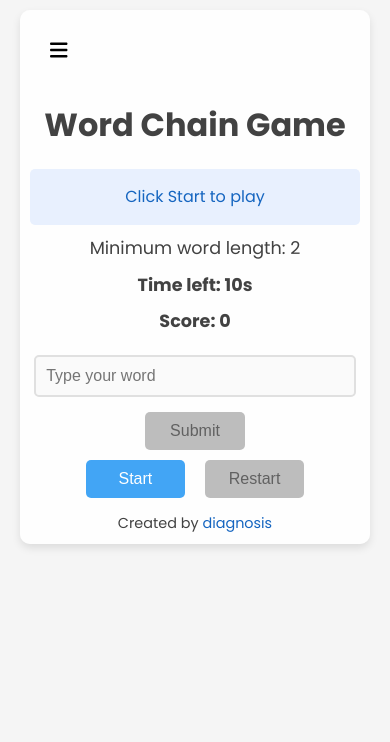
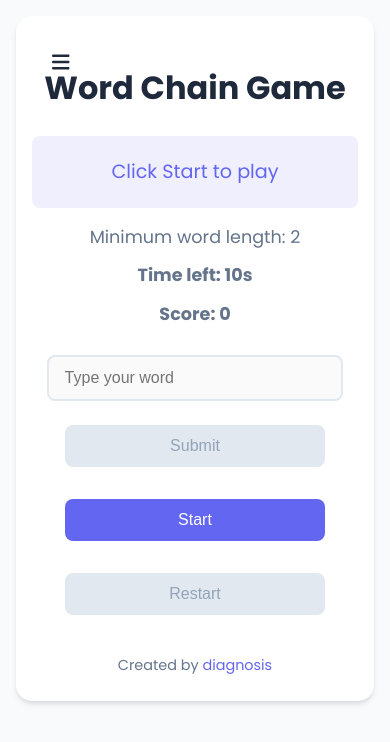
Before and after one commit to diagnosis/word-chain-game, a React (Vite) app: page / in a window 390 px wide. Shown: the top 742 px of the page. Built offline with nearby package versions, Linux system fonts and the light colour scheme.

Commit message:
Update app design and colors

```diff
--- a/src/App.css
+++ b/src/App.css
@@ -2,111 +2,128 @@
   position: relative;
   max-width: 800px;
   height: auto;
-  margin: 100px auto;
-  padding: 20px;
+  margin: 40px auto;
+  padding: 32px;
   text-align: center;
-  background-color: rgba(255, 255, 255, 0.9); /* Slightly more opaque for contrast */
-  border-radius: 10px;
-  box-shadow: 0 4px 8px rgba(0, 0, 0, 0.1);
+  background-color: var(--surface);
+  border-radius: 16px;
+  box-shadow: 0 4px 6px -1px rgb(0 0 0 / 0.1), 0 2px 4px -2px rgb(0 0 0 / 0.1);
   display: flex;
   flex-direction: column;
   justify-content: space-between;
 }
-.menu-control{
+
+.menu-control {
   display: flex;
+  position: absolute;
+  top: 24px;
+  left: 24px;
 }
-.menu-control-icon{
+
+.menu-control-icon {
   cursor: pointer;
   border-radius: 50%;
-  padding: 10px;
-  margin: 10px;
-  transition: background-color 0.3s ease;
+  padding: 12px;
+  color: var(--text);
+  transition: all 0.2s ease;
 }
-.menu-control-icon:hover{
-  background-color: rgba(21, 101, 192, 0.1);
+
+.menu-control-icon:hover {
+  background-color: var(--background);
+  transform: scale(1.05);
 }
-.menu{
+
+.menu {
   position: absolute;
   top: 0;
   left: 0;
-  width: 50%;
+  width: 300px;
   height: 100%;
-  background-color: rgba(21, 101, 192, 0.95);
+  background-color: var(--primary);
   display: block;
   z-index: 1;
   color: white;
-  border-bottom-left-radius: 10px;
-  border-top-left-radius: 10px;
-  transform: translateY(-110%);
+  border-top-left-radius: 16px;
+  border-bottom-left-radius: 16px;
+  transform: translateX(-110%);
   visibility: hidden;
-  transition: opacity 0.5s ease, transform 0.7s ease-in-out, visibility 0.5s ease
-}
-.menu.active{
-  visibility: visible;
-  opacity: 1;
-  transform: translateY(0);
+  transition: all 0.3s cubic-bezier(0.4, 0, 0.2, 1);
 }
 
-
-.menu-close-control{
-  display: flex;
-  justify-content: flex-end;
-  height:1px;
-  margin-bottom: 0px;
-}
-.menu-close-control-icon{
-  cursor: pointer;
-  padding: 15px;
-  border-radius: 50%;
-}
-.menu-close-control-icon:hover{
-  background-color: rgba(255, 255, 255, 0.1);
-}
-.menu-close.active{
+.menu.active {
   visibility: visible;
   opacity: 1;
   transform: translateX(0);
 }
-.menu-close-icon{}
-.menu-items{
+
+.menu-close-control {
+  display: flex;
+  justify-content: flex-end;
+  padding: 16px;
+}
+
+.menu-close-control-icon {
+  cursor: pointer;
+  padding: 12px;
+  border-radius: 50%;
+  color: white;
+  transition: all 0.2s ease;
+}
+
+.menu-close-control-icon:hover {
+  background-color: rgba(255, 255, 255, 0.1);
+  transform: scale(1.05);
+}
+
+.menu h2 {
+  margin: 0 24px;
+  font-size: 1.5rem;
+}
+
+.menu-items {
   list-style: none;
-  margin: 0;
-  padding: 10px;
+  margin: 24px 0;
+  padding: 0 24px;
   display: flex;
   flex-direction: column;
-  align-items: flex-start;
-  gap: 10px;
+  gap: 16px;
 }
-.menu-item{
+
+.menu-item {
   text-align: left;
-  padding: 10px;
-  width: 80%;
-  border-bottom: 1px solid white;
+  padding: 16px;
+  border-radius: 8px;
+  transition: all 0.2s ease;
+  display: flex;
+  align-items: center;
+  gap: 12px;
 }
-.menu-item:last-child:hover{
-  background-color: rgba(255, 255, 255, 0.1);
-  color: navajowhite;
-  cursor: pointer;
-}
-.menu-item:last-child{
-  border-bottom: none;
-}
-.menu-item a{
-  text-decoration: none;
+
+.menu-item select {
+  margin-left: 12px;
+  padding: 4px 8px;
+  border-radius: 4px;
+  border: 1px solid rgba(255, 255, 255, 0.2);
+  background: rgba(255, 255, 255, 0.1);
   color: white;
 }
-.menu-item a:hover{}
+
+.menu-item:hover {
+  background-color: rgba(255, 255, 255, 0.1);
+}
+
 .title {
   font-size: 2.5rem;
-  color: #424242; /* Darker gray for better contrast */
-  margin-bottom: 20px;
+  color: var(--text);
+  margin: 24px 0;
+  font-weight: 700;
 }
 
 .result {
   font-size: 1.2rem;
-  margin: 10px 0;
-  padding: 12px;
-  border-radius: 5px;
+  margin: 16px 0;
+  padding: 16px;
+  border-radius: 8px;
   transition: all 0.3s ease;
   min-height: 40px;
   display: flex;
@@ -115,132 +132,125 @@
 }
 
 .result-success {
-  background-color: #e6f4ea; /* Softer green */
-  color: #2e7d32; /* Darker green text */
+  background-color: rgba(34, 197, 94, 0.1);
+  color: var(--success);
 }
 
 .result-error {
-  background-color: #ffeded; /* Light coral */
-  color: #d32f2f; /* Softer red text */
+  background-color: rgba(239, 68, 68, 0.1);
+  color: var(--error);
 }
 
 .result-neutral {
-  background-color: #e8f0fe; /* Pale blue */
-  color: #1565c0; /* Softer blue text */
+  background-color: rgba(99, 102, 241, 0.1);
+  color: var(--primary);
 }
 
 .minimum-length,
 .time-left,
 .score {
   font-size: 1.1rem;
-  margin: 10px 0;
-  color: #424242; /* Darker gray for readability */
+  margin: 12px 0;
+  color: var(--text-light);
 }
 
 .input {
   width: 80%;
   max-width: 300px;
-  padding: 10px;
+  padding: 12px 16px;
   font-size: 1rem;
-  border: 2px solid #e0e0e0; /* Lighter gray border */
-  border-radius: 5px;
-  margin: 10px 0;
-  transition: border-color 0.3s ease;
+  border: 2px solid #e2e8f0;
+  border-radius: 8px;
+  margin: 16px 0;
+  transition: all 0.2s ease;
 }
 
 .input:focus {
-  border-color: #90caf9; /* Soft blue on focus */
+  border-color: var(--primary);
   outline: none;
+  box-shadow: 0 0 0 3px rgba(99, 102, 241, 0.2);
 }
 
 .submit-button,
 .start-button,
 .restart-button {
-  padding: 10px 20px;
+  padding: 12px 24px;
   font-size: 1rem;
-  width: 30%;
+  min-width: 120px;
   border: none;
-  border-radius: 5px;
+  border-radius: 8px;
   cursor: pointer;
-  margin: 5px;
-  transition: background-color 0.3s ease, transform 0.2s ease;
+  margin: 8px;
+  font-weight: 500;
+  transition: all 0.2s ease;
 }
 
 .submit-button {
-  background-color: #4caf50; /* Muted green */
+  background-color: var(--success);
   color: white;
 }
 
 .submit-button:hover:not(:disabled) {
-  background-color: #388e3c; /* Darker green on hover */
-  transform: scale(1.05);
-}
-
-.submit-button:disabled {
-  background-color: #bdbdbd; /* Neutral gray */
-  cursor: not-allowed;
-  transform: scale(1);
-  color: #616161; /* Darker gray text */
+  background-color: var(--success-dark);
+  transform: translateY(-1px);
 }
 
 .start-button {
-  background-color: #42a5f5; /* Soft blue */
+  background-color: var(--primary);
   color: white;
 }
 
 .start-button:hover:not(:disabled) {
-  background-color: #1e88e5; /* Darker blue on hover */
-  transform: scale(1.05);
-}
-
-.start-button:disabled {
-  background-color: #bdbdbd;
-  cursor: not-allowed;
-  transform: scale(1);
-  color: #616161;
+  background-color: var(--primary-dark);
+  transform: translateY(-1px);
 }
 
 .restart-button {
-  background-color: #ffca28; /* Warm yellow */
-  color: #424242; /* Darker gray text */
+  background-color: var(--warning);
+  color: white;
 }
 
 .restart-button:hover:not(:disabled) {
-  background-color: #ffb300; /* Darker yellow on hover */
-  transform: scale(1.05);
+  background-color: var(--warning-dark);
+  transform: translateY(-1px);
 }
 
+.submit-button:disabled,
+.start-button:disabled,
 .restart-button:disabled {
-  background-color: #bdbdbd;
+  background-color: #e2e8f0;
   cursor: not-allowed;
-  transform: scale(1);
-  color: #616161;
+  transform: none;
+  color: #94a3b8;
 }
 
 .buttons {
   display: flex;
   justify-content: center;
-  gap: 10px;
+  gap: 16px;
+  margin-top: 16px;
 }
 
-@media (max-width: 1000px) {
+@media (max-width: 640px) {
   .container {
-    padding: 10px;
-    margin: 10px auto;
-    height: auto;
+    margin: 16px;
+    padding: 24px 16px;
   }
 
   .title {
     font-size: 2rem;
   }
 
-  .result {
-    font-size: 1rem;
-    padding: 8px;
+  .buttons {
+    flex-direction: column;
+    align-items: center;
   }
 
-  .input {
-    width: 90%;
+  .submit-button,
+  .start-button,
+  .restart-button {
+    width: 80%;
+    max-width: 300px;
   }
 }
 
@@ -255,16 +265,18 @@
 }
 
 .footer {
+  margin-top: 32px;
   font-size: 0.9rem;
-  color: #424242;
-  margin-top: 10px;
+  color: var(--text-light);
 }
+
 .footer a {
-  color: #1565c0;
+  color: var(--primary);
   text-decoration: none;
-  transition: color 0.3s ease;
+  transition: color 0.2s ease;
 }
+
 .footer a:hover {
-  color: #1e88e5;
+  color: var(--primary-dark);
   text-decoration: underline;
 }
--- a/src/index.css
+++ b/src/index.css
@@ -1,23 +1,34 @@
 @import url('https://fonts.googleapis.com/css2?family=Poppins:wght@400;500;600;700&display=swap');
 
 :root {
+  --primary: #6366f1;
+  --primary-dark: #4f46e5;
+  --success: #22c55e;
+  --success-dark: #16a34a;
+  --warning: #eab308;
+  --warning-dark: #ca8a04;
+  --error: #ef4444;
+  --error-dark: #dc2626;
+  --background: #f8fafc;
+  --surface: #ffffff;
+  --text: #1e293b;
+  --text-light: #64748b;
+
   font-family: Poppins, Helvetica, Arial, sans-serif;
   line-height: 1.5;
   font-weight: 400;
-
   color-scheme: normal;
-
-
   font-synthesis: none;
   text-rendering: optimizeLegibility;
   -webkit-font-smoothing: antialiased;
   -moz-osx-font-smoothing: grayscale;
 }
 
-body{
+body {
   margin: 0 auto;
   display: flex;
-  height: 100vh;
+  min-height: 100vh;
   justify-content: center;
-  background-color: #f5f5f5
+  background-color: var(--background);
+  color: var(--text);
 }
```
